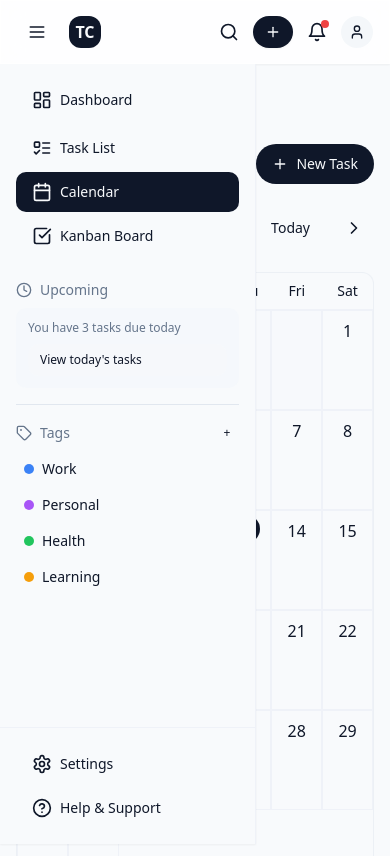
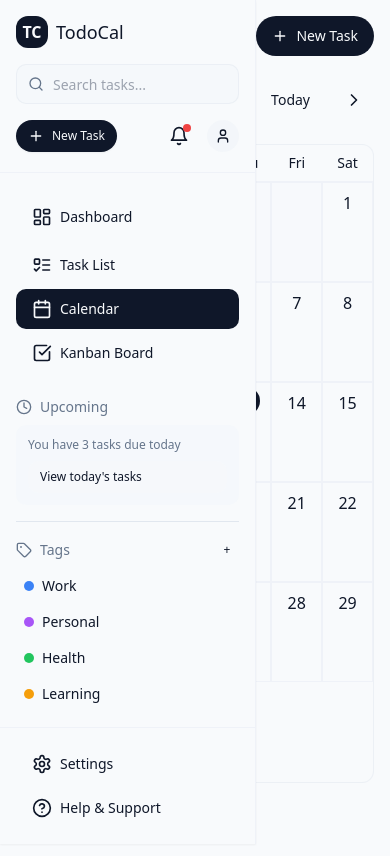
Before and after one commit to dpbhatt02/todos-cal-5e0062bc, a React (Vite) app: page /calendar in a window 390 px wide. Shown: the top 856 px of the page. Built offline with nearby package versions, Linux system fonts and the light colour scheme.

Commit message:
Move header elements to sidebar, remove header
Moves search, new task, notifications, and profile from the header to the sidebar. Removes the header component.

```diff
--- a/src/components/layout/Header.tsx
+++ /dev/null
@@ -1,105 +0,0 @@
-
-import { useState } from 'react';
-import { useNavigate } from 'react-router-dom';
-import { Menu, Search, Plus, Bell, User, X } from 'lucide-react';
-import { ButtonCustom } from '@/components/ui/button-custom';
-import { cn } from '@/lib/utils';
-
-interface HeaderProps {
-  toggleSidebar: () => void;
-}
-
-const Header = ({ toggleSidebar }: HeaderProps) => {
-  const [isSearchOpen, setIsSearchOpen] = useState(false);
-  const navigate = useNavigate();
-
-  return (
-    <header className="w-full h-16 glass backdrop-blur-xl border-b border-border/40 z-20 sticky top-0 left-0 right-0">
-      <div className="h-full px-4 lg:px-6 flex items-center justify-between gap-4">
-        <div className="flex items-center gap-3">
-          <ButtonCustom
-            variant="ghost"
-            size="icon"
-            className="md:hidden"
-            onClick={toggleSidebar}
-            aria-label="Toggle menu"
-            icon={<Menu className="h-5 w-5" />}
-          />
-
-          <div
-            className="flex items-center gap-2 cursor-pointer"
-            onClick={() => navigate('/')}
-          >
-            <div className="w-8 h-8 rounded-lg bg-primary flex items-center justify-center text-primary-foreground font-semibold">
-              TC
-            </div>
-            <span className="text-lg font-medium hidden sm:inline-block">TodoCal</span>
-          </div>
-        </div>
-
-        <div className={cn(
-          "absolute left-0 top-0 w-full h-full bg-background md:bg-transparent md:static md:h-auto md:w-auto flex items-center transition-all duration-300 ease-in-out",
-          isSearchOpen ? "opacity-100 z-10" : "opacity-0 -z-10 md:opacity-100 md:z-0"
-        )}>
-          <div className="w-full px-4 py-2 md:w-auto md:py-0 md:pr-0 flex items-center">
-            <div className="relative w-full md:w-80 lg:w-96">
-              <Search className="absolute left-3 top-1/2 transform -translate-y-1/2 h-4 w-4 text-muted-foreground" />
-              <input
-                type="text"
-                placeholder="Search tasks..."
-                className="w-full h-10 pl-9 pr-4 rounded-md bg-muted/50 border border-border/50 focus:border-primary/30 focus:ring-4 focus:ring-primary/10 transition-all duration-200 text-sm outline-none"
-              />
-            </div>
-            <ButtonCustom
-              variant="ghost"
-              size="icon"
-              className="ml-2 md:hidden"
-              onClick={() => setIsSearchOpen(false)}
-              icon={<X className="h-5 w-5" />}
-            />
-          </div>
-        </div>
-
-        <div className="flex items-center gap-1 sm:gap-2">
-          <ButtonCustom
-            variant="ghost"
-            size="icon"
-            className="md:hidden"
-            onClick={() => setIsSearchOpen(true)}
-            aria-label="Search"
-            icon={<Search className="h-5 w-5" />}
-          />
-
-          <ButtonCustom
-            variant="primary"
-            size="sm"
-            className="rounded-full shadow-sm"
-            icon={<Plus className="h-4 w-4" />}
-            onClick={() => {/* Open new task modal */}}
-          >
-            <span className="hidden sm:inline-block">New Task</span>
-          </ButtonCustom>
-
-          <ButtonCustom
-            variant="ghost"
-            size="icon"
-            className="relative"
-            aria-label="Notifications"
-            icon={
-              <>
-                <Bell className="h-5 w-5" />
-                <span className="absolute top-2 right-2 w-2 h-2 bg-priority-high rounded-full" />
-              </>
-            }
-          />
-
-          <button className="w-8 h-8 rounded-full bg-muted/80 flex items-center justify-center hover:bg-muted transition-colors duration-200">
-            <User className="h-4 w-4" />
-          </button>
-        </div>
-      </div>
-    </header>
-  );
-};
-
-export default Header;
--- a/src/components/layout/Layout.tsx
+++ b/src/components/layout/Layout.tsx
@@ -1,7 +1,7 @@
 
 import { useState } from 'react';
-import Header from './Header';
 import Sidebar from './Sidebar';
+import CreateTaskModal from '@/components/tasks/CreateTaskModal';
 
 interface LayoutProps {
   children: React.ReactNode;
@@ -9,23 +9,42 @@ interface LayoutProps {
 
 const Layout = ({ children }: LayoutProps) => {
   const [isSidebarOpen, setIsSidebarOpen] = useState(true);
+  const [isCreateModalOpen, setIsCreateModalOpen] = useState(false);
 
   const toggleSidebar = () => {
     setIsSidebarOpen(!isSidebarOpen);
   };
 
+  const toggleCreateModal = () => {
+    setIsCreateModalOpen(!isCreateModalOpen);
+  };
+
+  const handleCreateTask = (taskData: any) => {
+    console.log('New task created:', taskData);
+    // In a real app, you would dispatch an action or call an API
+    setIsCreateModalOpen(false);
+  };
+
   return (
     <div className="min-h-screen flex flex-col">
-      <Header toggleSidebar={toggleSidebar} />
       <div className="flex flex-1">
-        <Sidebar isSidebarOpen={isSidebarOpen} />
+        <Sidebar
+          isSidebarOpen={isSidebarOpen}
+          toggleCreateModal={toggleCreateModal}
+        />
         <main
-          className={`flex-1 transition-all duration-300 ease-in-out mt-16 p-4 md:p-6
+          className={`flex-1 transition-all duration-300 ease-in-out p-4 md:p-6
             ${isSidebarOpen ? 'md:ml-64' : ''}`}
         >
           {children}
         </main>
       </div>
+
+      <CreateTaskModal
+        isOpen={isCreateModalOpen}
+        onClose={() => setIsCreateModalOpen(false)}
+        onSubmit={handleCreateTask}
+      />
     </div>
   );
 };
--- a/src/components/layout/Sidebar.tsx
+++ b/src/components/layout/Sidebar.tsx
@@ -9,7 +9,12 @@ import {
   Settings,
   Clock,
   HelpCircle,
-  Tag
+  Tag,
+  Search,
+  Plus,
+  Bell,
+  User,
+  X
 } from 'lucide-react';
 import { cn } from '@/lib/utils';
 import { ButtonCustom } from '@/components/ui/button-custom';
@@ -17,12 +22,14 @@ import { Separator } from '@/components/ui/separator';
 
 interface SidebarProps {
   isSidebarOpen: boolean;
+  toggleCreateModal: () => void;
 }
 
-const Sidebar = ({ isSidebarOpen }: SidebarProps) => {
+const Sidebar = ({ isSidebarOpen, toggleCreateModal }: SidebarProps) => {
   const navigate = useNavigate();
   const location = useLocation();
   const [activeTag, setActiveTag] = useState<string | null>(null);
+  const [isSearchOpen, setIsSearchOpen] = useState(false);
 
   const mainNavItems = [
     { icon: LayoutDashboard, label: 'Dashboard', path: '/' },
@@ -41,13 +48,73 @@ const Sidebar = ({ isSidebarOpen }: SidebarProps) => {
   return (
     <aside
       className={cn(
-        "fixed top-16 left-0 z-30 h-[calc(100vh-4rem)] w-64 border-r border-border/40 bg-sidebar shadow-sm transition-all duration-300 ease-in-out",
+        "fixed top-0 left-0 z-30 h-screen w-64 border-r border-border/40 bg-sidebar shadow-sm transition-all duration-300 ease-in-out",
         isSidebarOpen ? "translate-x-0" : "-translate-x-full md:translate-x-0 md:w-64"
       )}
     >
       <div className="flex h-full flex-col overflow-hidden">
+        {/* Header Elements moved to top of sidebar */}
+        <div className="p-4 border-b border-border/40">
+          <div
+            className="flex items-center gap-2 cursor-pointer mb-4"
+            onClick={() => navigate('/')}
+          >
+            <div className="w-8 h-8 rounded-lg bg-primary flex items-center justify-center text-primary-foreground font-semibold">
+              TC
+            </div>
+            <span className="text-lg font-medium">TodoCal</span>
+          </div>
+
+          {/* Search Bar */}
+          <div className={cn(
+            "w-full transition-all duration-300 ease-in-out mb-3",
+            isSearchOpen ? "opacity-100" : "opacity-100"
+          )}>
+            <div className="relative w-full">
+              <Search className="absolute left-3 top-1/2 transform -translate-y-1/2 h-4 w-4 text-muted-foreground" />
+              <input
+                type="text"
+                placeholder="Search tasks..."
+                className="w-full h-10 pl-9 pr-4 rounded-md bg-muted/50 border border-border/50 focus:border-primary/30 focus:ring-4 focus:ring-primary/10 transition-all duration-200 text-sm outline-none"
+              />
+            </div>
+          </div>
+
+          {/* Action Buttons */}
+          <div className="flex items-center justify-between">
+            <ButtonCustom
+              variant="primary"
+              size="sm"
+              className="rounded-full shadow-sm"
+              icon={<Plus className="h-4 w-4" />}
+              onClick={toggleCreateModal}
+            >
+              <span>New Task</span>
+            </ButtonCustom>
+
+            <div className="flex items-center gap-2">
+              <ButtonCustom
+                variant="ghost"
+                size="icon"
+                className="relative"
+                aria-label="Notifications"
+                icon={
+                  <>
+                    <Bell className="h-5 w-5" />
+                    <span className="absolute top-2 right-2 w-2 h-2 bg-priority-high rounded-full" />
+                  </>
+                }
+              />
+
+              <button className="w-8 h-8 rounded-full bg-muted/80 flex items-center justify-center hover:bg-muted transition-colors duration-200">
+                <User className="h-4 w-4" />
+              </button>
+            </div>
+          </div>
+        </div>
+
         <div className="flex-1 overflow-y-auto p-4 subtle-scroll">
-          <nav className="space-y-1">
+          <nav className="space-y-1 mt-2">
             {mainNavItems.map((item) => (
               <ButtonCustom
                 key={item.path}
--- a/src/pages/Tasks.tsx
+++ b/src/pages/Tasks.tsx
@@ -1,25 +1,10 @@
 
-import { useState } from 'react';
 import TaskList from '@/components/tasks/TaskList';
-import CreateTaskModal from '@/components/tasks/CreateTaskModal';
 
 const Tasks = () => {
-  const [isCreateModalOpen, setIsCreateModalOpen] = useState(false);
-
-  const handleCreateTask = (taskData: any) => {
-    console.log('New task created:', taskData);
-    // In a real app, you would dispatch an action or call an API
-  };
-
   return (
     <div>
       <TaskList />
-
-      <CreateTaskModal
-        isOpen={isCreateModalOpen}
-        onClose={() => setIsCreateModalOpen(false)}
-        onSubmit={handleCreateTask}
-      />
     </div>
   );
 };
```
